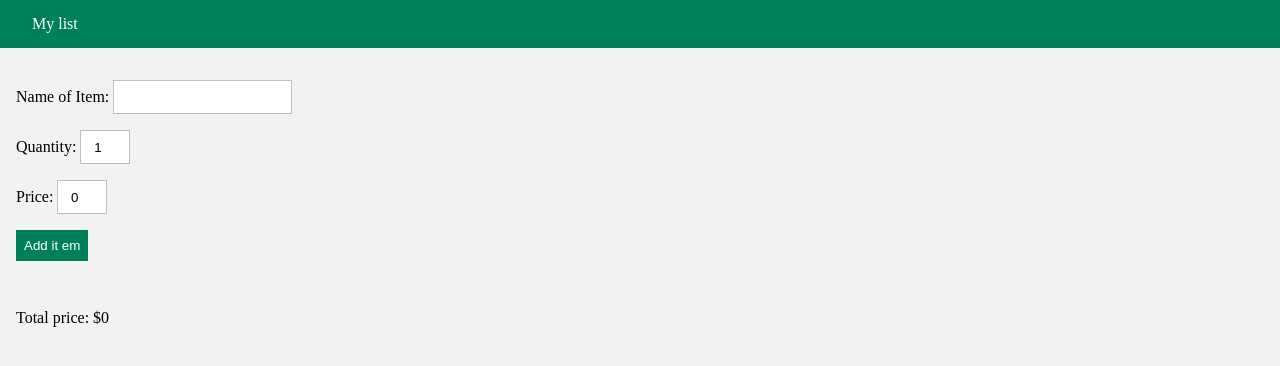
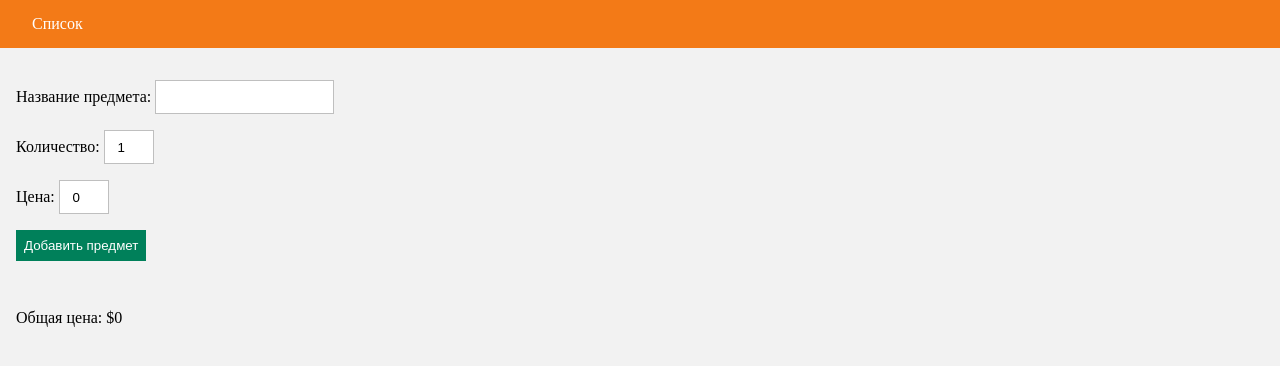
Before and after one commit to DodoVanus228/shopping-app, a plain HTML site: page index.html in a window 1280 px wide. Drawn offline with Linux system fonts and the light colour scheme.

Commit message:
Localistation

```diff
--- a/index.css
+++ b/index.css
@@ -8,7 +8,7 @@
   }
 
   nav {
-    background: #00805a;
+    background: #f37a17;
     height: 3rem;
     line-height: 3rem;
     color: white;
--- a/index.html
+++ b/index.html
@@ -20,27 +20,27 @@
 
   <body>
     <nav>
-        <p>My list</p>
+        <p>Список</p>
     </nav>
 
     <div class="container">
         <form id="itemForm">
           <label>
-            Name of Item:
+            Название предмета:
             <input type="text" id="nameInput" required>
           </label>
 
           <label>
-            Quantity:
+            Количество:
             <input type="number" id="quantityInput" value=1>
           </label>
 
           <label>
-            Price:
+            Цена:
             <input type="number" id="priceInput" value=0>
           </label>
 
-          <button type="submit" id="addItemButton">Add it em</button>
+          <button type="submit" id="addItemButton">Добавить предмет</button>
         </form>
 
         <div id="itemsDiv"></div>
--- a/index.js
+++ b/index.js
@@ -31,7 +31,7 @@ const populateItemsDiv = async () => {
   const arrayOfPrices = allItems.map(item => item.price * item.quantity)
   const totalPrice = arrayOfPrices.reduce((a, b) => a + b, 0)
 
-  totalPriceDiv.innerText = 'Total price: $' + totalPrice
+  totalPriceDiv.innerText = 'Общая цена: $' + totalPrice
 }
 
 window.onload = populateItemsDiv
```
